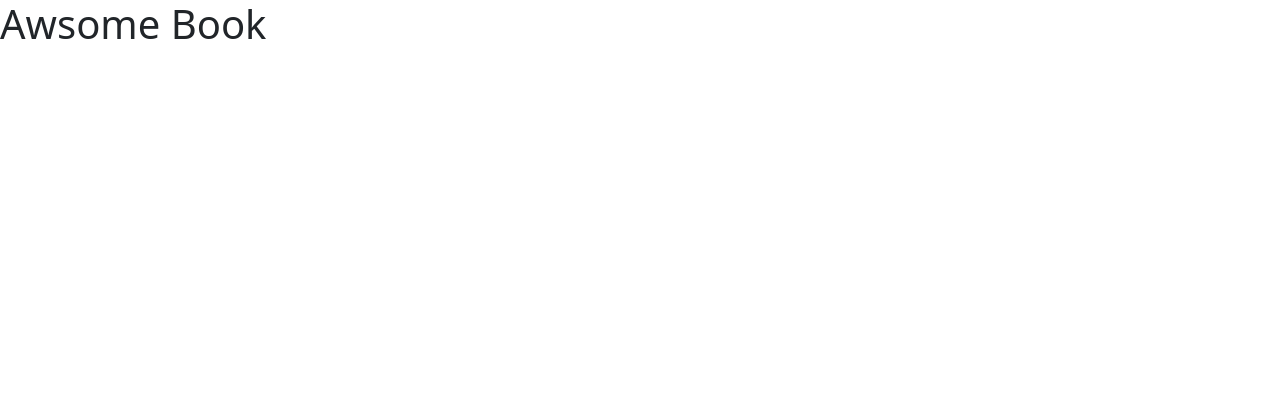
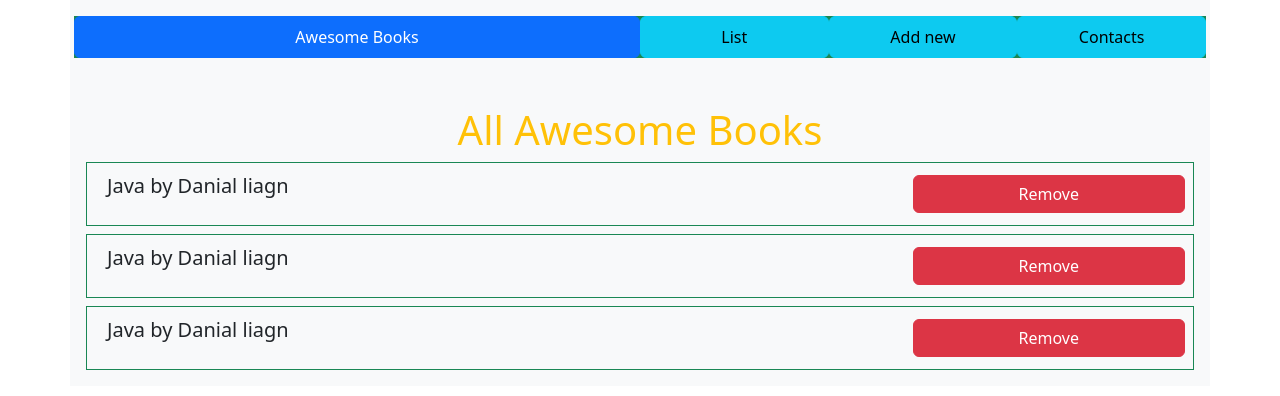
Before and after one commit to M-Anwar-Hussaini/Awesome-Library, a website: page index.html in a window 1280 px wide. Drawn offline with Linux system fonts and the light colour scheme.

Commit message:
Initial files for library

```diff
--- a/index.html
+++ b/index.html
@@ -10,8 +10,52 @@
     <link rel="stylesheet" href="./css/style.css" />
   </head>
   <body>
-    <h1>Awsome Book</h1>
-    <!-- Local JS files -->
+    <header class="header">
+      <div class="container bg-light p-3">
+        <div class="row bg-success">
+          <button class="col-6 p-2 btn btn-primary">Awesome Books</button>
+          <button class="col-2 btn-info btn">List</button>
+          <button class="col-2 btn btn-info">Add new</button>
+          <button class="col-2 btn btn-info">Contacts</button>
+        </div>
+      </div>
+    </header>
+    <main>
+      <div class="container bg-light p-3">
+        <h1 class="h1 text-warning text-center mt-3">All Awesome Books</h1>
+        <!-- Container of all books -->
+        <div class="container container--book">
+
+          <!-- Book 01 -->
+          <div class="book">
+            <div
+              class="row mt-2 justify-content-between align-items-center p-2 border border-success"
+            >
+              <p class="book-title col-9 fs-5">Java by Danial liagn</p>
+              <button class="btn btn-danger col-3 btn--remove-book">Remove</button>
+            </div>
+          </div>
+          <!-- Book 01 -->
+          <div class="book">
+            <div
+              class="row mt-2 justify-content-between align-items-center p-2 border border-success"
+            >
+              <p class="book-title col-9 fs-5">Java by Danial liagn</p>
+              <button class="btn btn-danger col-3 btn--remove-book">Remove</button>
+            </div>
+          </div>
+          <!-- Book 01 -->
+          <div class="book">
+            <div
+              class="row mt-2 justify-content-between align-items-center p-2 border border-success"
+            >
+              <p class="book-title col-9 fs-5">Java by Danial liagn</p>
+              <button class="btn btn-danger col-3 btn--remove-book">Remove</button>
+            </div>
+          </div>
+        </div>
+      </div>
+    </main>
     <script src="./js/bootstrap.bundle.min.js"></script>
     <script src="./js/script.js"></script>
   </body>
--- a/js/script.js
+++ b/js/script.js
@@ -0,0 +1 @@
+const bookContainer = document.querySelector('.container--book');
```
